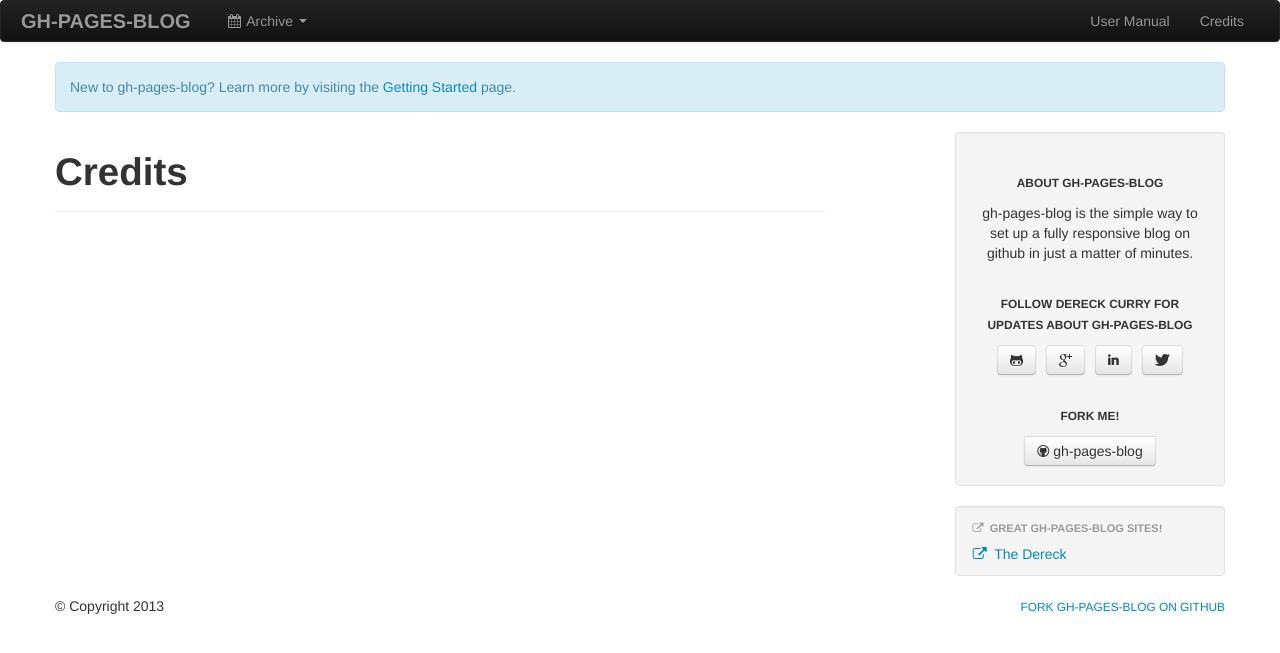
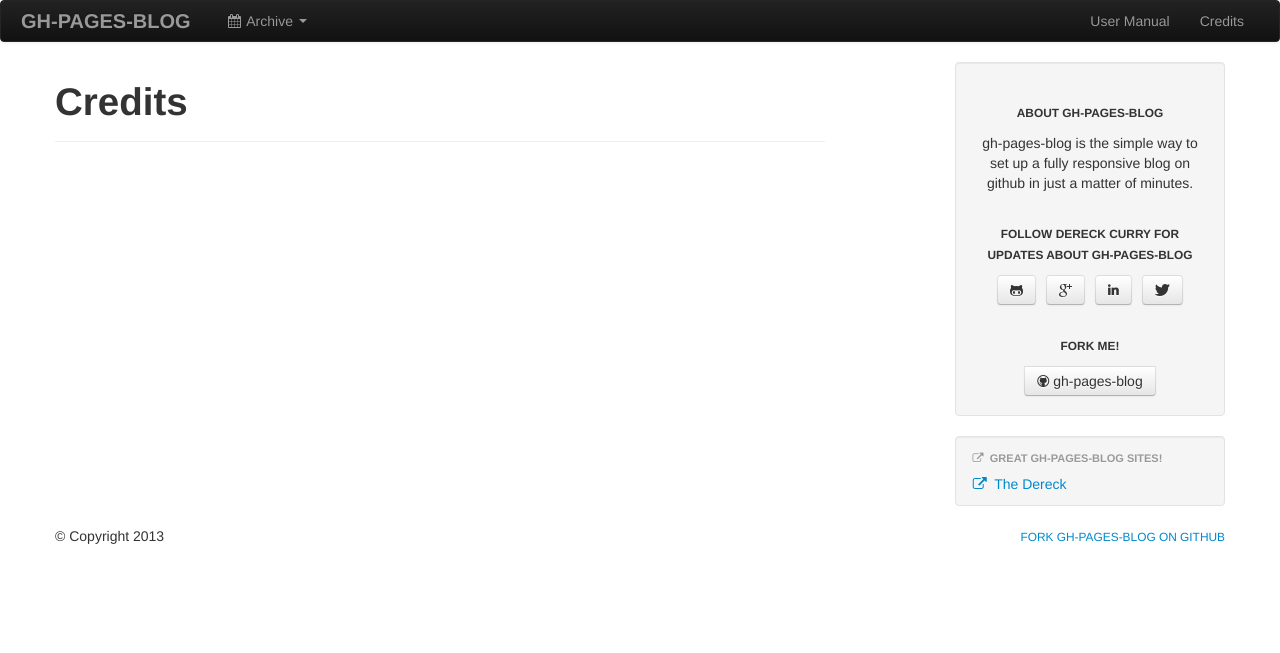
Before and after one commit to thedereck/gh-pages-blog, a Jekyll site: the page built from credits.md, in a window 1280 px wide. Shown: the top 653 px of the page. Built offline with Jekyll 4.4.1, drawn with Linux system fonts in a browser that asks for light colours; comment, search, counter and statistics services are not loaded.

Commit message:
Chaning the site notice to just a page notice.

```diff
--- a/_config.yml
+++ b/_config.yml
@@ -52,7 +52,7 @@
 # alert : This is a sample alert message.
 # notice : This is a sample notice message.
 alert : false
-notice : New to gh-pages-blog? Learn more by visiting the <a href="http://thedereck.github.com/gh-pages-blog/user-manual/getting_started.html">Getting Started</a> page.
+notice : false
 
 
 # The favicon image served up to web browsers. Enable the local if you want
--- a/index.html
+++ b/index.html
@@ -1,6 +1,7 @@
 ---
 layout: page
 exclude: true
+notice : New to gh-pages-blog? Learn more by visiting the <a href="http://thedereck.github.com/gh-pages-blog/user-manual/getting_started.html">Getting Started</a> page.
 ---
 
 {% assign index_page_html = null %}
```
